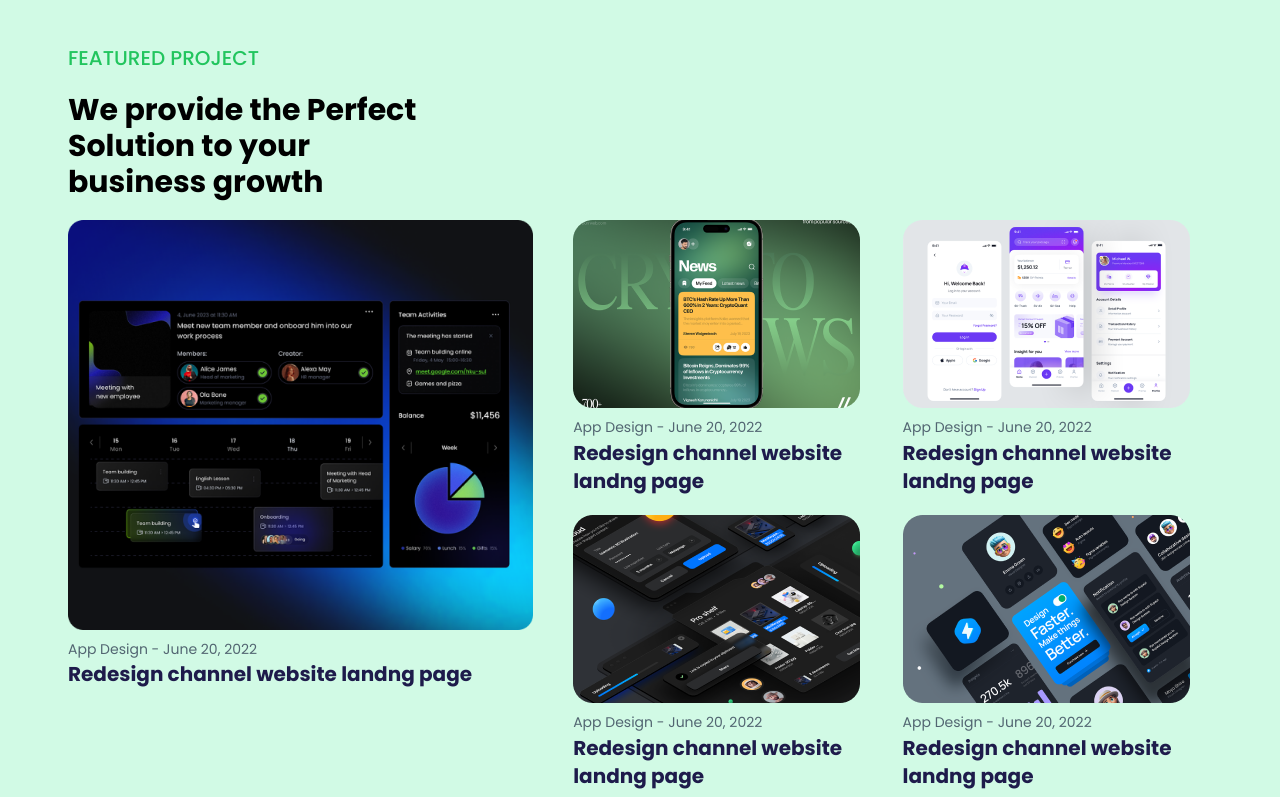
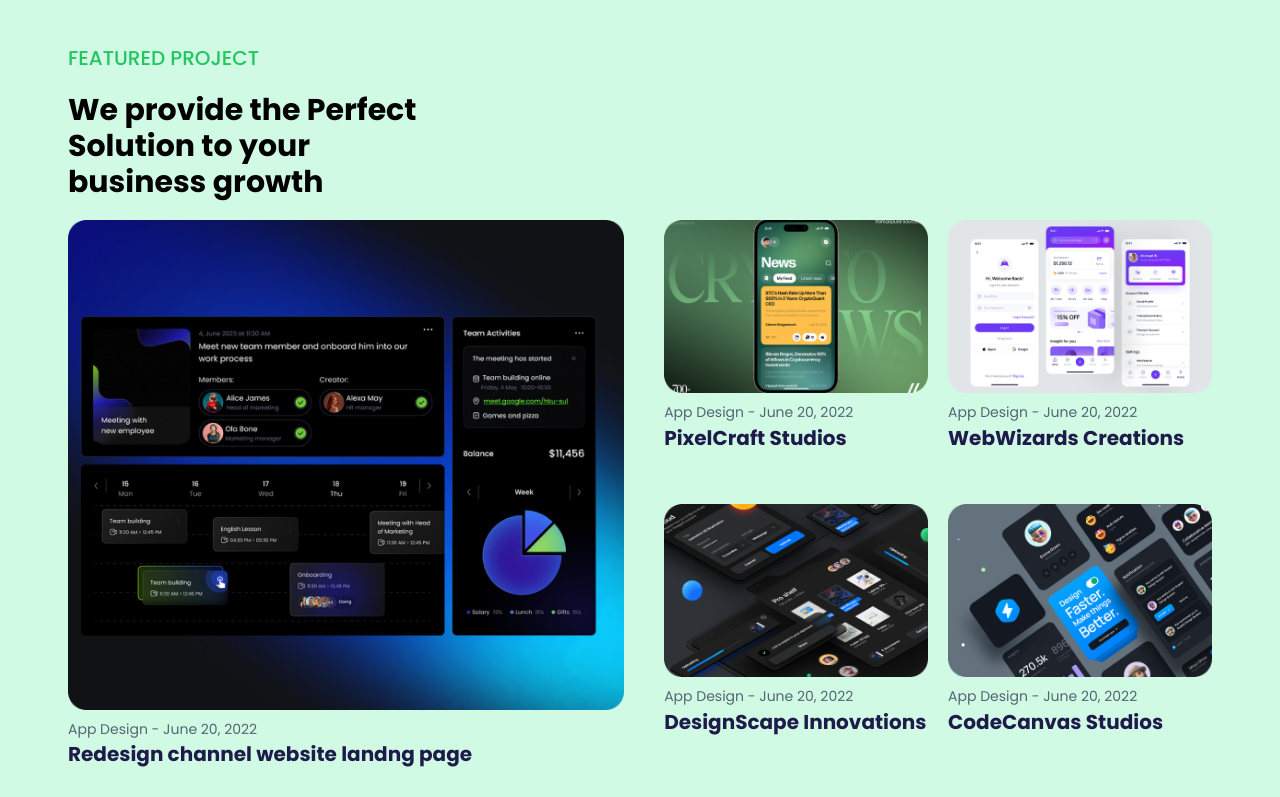
Before and after one commit to syedshaon/figma_to_react, a React (Vite) app: page / in a window 1280 px wide. Shown: the part 2000-2797 px from the top of the page. Built offline with nearby package versions, Linux system fonts and the light colour scheme.

Commit message:
responsiveness change

```diff
--- a/src/contents/Button.jsx
+++ b/src/contents/Button.jsx
@@ -4,7 +4,7 @@ const Button = ({ text, color, hoverBG }) => {
 
 export const Button2 = ({ url }) => {
   return (
-    <a href={url} className="min-h-11 px-0.5 py-2 md:p-2.5 cursor-pointer rounded text-sm md:text-lg   ring-2  text-green-500     hover:text-white   hover:bg-green-500 ring-green-500">
+    <a href={url} className="min-h-11 px-4 py-2 md:p-2.5 cursor-pointer rounded text-sm md:text-lg   ring-2  text-green-500     hover:text-white   hover:bg-green-500 ring-green-500">
       Learn More &nbsp; <span className="text-xl">→</span>
     </a>
   );
--- a/src/contents/WorkCard.jsx
+++ b/src/contents/WorkCard.jsx
@@ -2,7 +2,7 @@ import { Button2 } from "./Button";
 
 function WorkCard({ img, title, desc, url }) {
   return (
-    <div className=" py-12   flex flex-col justify-start items-start space-y-7">
+    <div className=" py-12   flex flex-col justify-center items-center text-center md:text-left md:justify-start md:items-start space-y-7">
       <div className="p-8 bg-emerald-100 rounded-lg flex justify-center items-center space-x-2.5">
         <img className="w-8 h-8" src={img} alt="Icon" />
       </div>
--- a/src/pages/Home/FeatureProject.jsx
+++ b/src/pages/Home/FeatureProject.jsx
@@ -16,10 +16,10 @@ function FeatureProject() {
             <FeatureCard imgURL={AppImg} cat={"App Design"} date={"June 20, 2022"} title={"Redesign channel website landng page"} />
           </div>
           <div className="right grid grid-cols-2 grid-rows-2 gap-5 text-center lg:text-left">
-            <FeatureCard imgURL={Redesign} cat={"App Design"} date={"June 20, 2022"} title={"Redesign channel website landng page"} />
-            <FeatureCard imgURL={Landing} cat={"App Design"} date={"June 20, 2022"} title={"Redesign channel website landng page"} />
-            <FeatureCard imgURL={Channel} cat={"App Design"} date={"June 20, 2022"} title={"Redesign channel website landng page"} />
-            <FeatureCard imgURL={Land} cat={"App Design"} date={"June 20, 2022"} title={"Redesign channel website landng page"} />
+            <FeatureCard imgURL={Redesign} cat={"App Design"} date={"June 20, 2022"} title={"PixelCraft Studios"} />
+            <FeatureCard imgURL={Landing} cat={"App Design"} date={"June 20, 2022"} title={"WebWizards Creations"} />
+            <FeatureCard imgURL={Channel} cat={"App Design"} date={"June 20, 2022"} title={"DesignScape Innovations"} />
+            <FeatureCard imgURL={Land} cat={"App Design"} date={"June 20, 2022"} title={"CodeCanvas Studios"} />
           </div>
         </div>
       </div>
--- a/src/pages/Home/Work.jsx
+++ b/src/pages/Home/Work.jsx
@@ -9,7 +9,7 @@ function Work() {
     <div className="container    px-2 md:px-7  py-16">
       <Section_Intro title={"Work List"} sub={"We provide the Perfect Solution to your business growth"} />
 
-      <div className="flex items-center justify-between gap-3 lg:gap-10">
+      <div className="flex flex-col md:flex-row  items-center  justify-between gap-3 lg:gap-10">
         <WorkCard img={Activity} title={"Grow Your Business"} desc={"We help identify the best ways to improve your business"} url={"#"} />
         <WorkCard img={Heart} title={"Improve brand loyalty"} desc={"We help identify the best ways to improve your business"} url={"#"} />
         <WorkCard img={WorkImg} title={"Improve Business Model"} desc={"We help identify the best ways to improve your business"} url={"#"} />
--- a/src/pages/Navbar.jsx
+++ b/src/pages/Navbar.jsx
@@ -12,10 +12,12 @@ const Navbar = () => {
 
   return (
     <div className="container  px-2 md:px-7  mx-auto h-20  flex justify-between items-center">
-      <h1 className="flex items-start space-x-1">
-        <span className="text-black text-xl font-bold font-Poppins">Mashi</span>
-        <span className="text-orange-600 text-xl font-bold font-Poppins">Zone</span>
-      </h1>
+      <NavLink to="/">
+        <h1 className="flex items-start space-x-1">
+          <span className="text-black text-xl font-bold font-Poppins">Mashi</span>
+          <span className="text-orange-600 text-xl font-bold font-Poppins">Zone</span>
+        </h1>
+      </NavLink>
 
       <nav className="lg:flex hidden items-center space-x-30">
         <ul className="lg:flex hidden items-center space-x-30">
```
Also changed, not shown: 6 other files (tests, documents, lock files or other folders).
